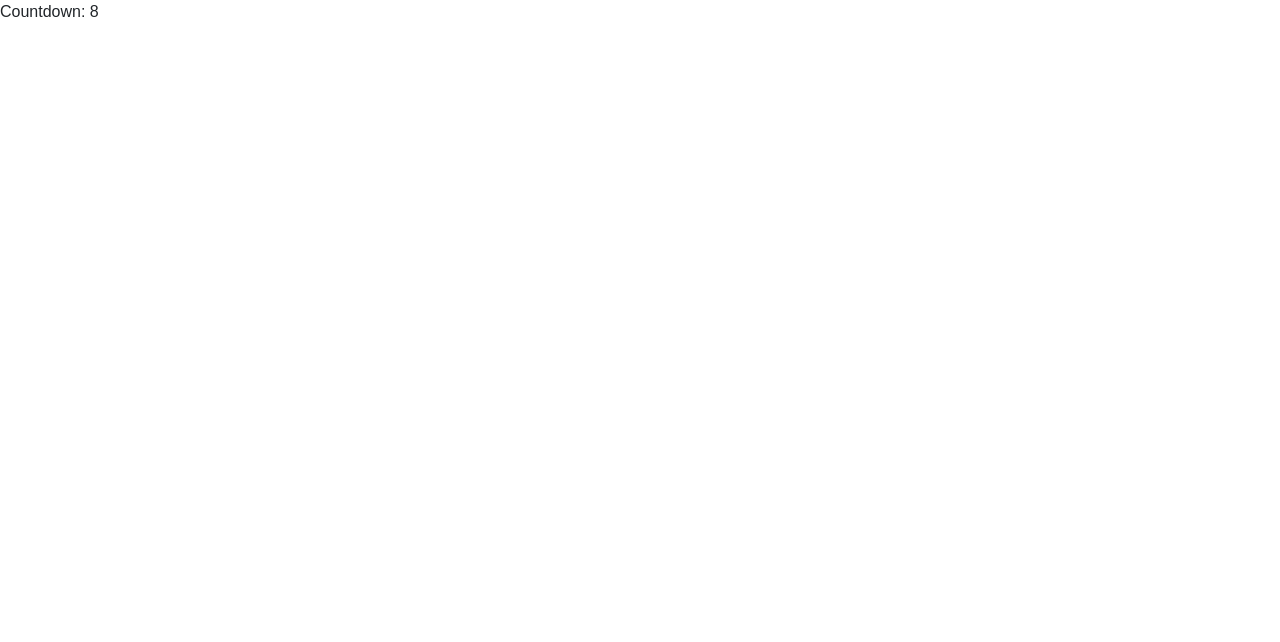
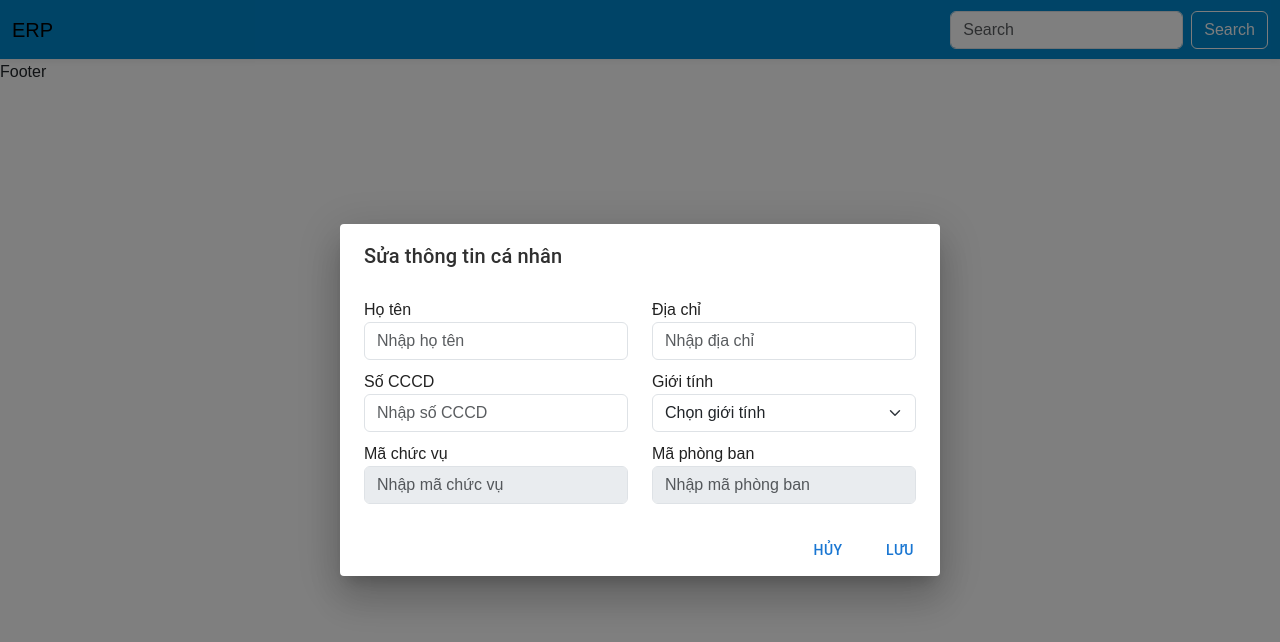
Before and after one commit to Duy011201/web-erp, a React (Vite) app: page /personal in a window 1280 px wide. Shown: the top 642 px of the page. Built offline with nearby package versions, Linux system fonts and the light colour scheme.

Commit message:
update page personal

```diff
--- a/src/App.jsx
+++ b/src/App.jsx
@@ -9,6 +9,7 @@ import Store from "./pages/store/Store";
 import Product from "./pages/product/Product";
 import Material from "./pages/material/Material";
 import WarehouseReceipt from "./pages/warehouse-receipt/WarehouseReceipt";
+import Personal from "./pages/personal/Personal";
 
 function App() {
   return (
@@ -21,6 +22,7 @@ function App() {
         <Route path="/store" element={<Store />} />
         <Route path="/product" element={<Product />} />
         <Route path="/material" element={<Material />} />
+        <Route path="/personal" element={<Personal />} />
         <Route path="/warehouse-receipt" element={<WarehouseReceipt />} />
         <Route path="*" element={<NoPage />} />
       </Routes>
--- /dev/null
+++ b/src/pages/personal/Personal.jsx
@@ -0,0 +1,229 @@
+import Button from "@mui/material/Button";
+import Dialog from "@mui/material/Dialog";
+import DialogActions from "@mui/material/DialogActions";
+import DialogContent from "@mui/material/DialogContent";
+import DialogTitle from "@mui/material/DialogTitle";
+import React, { useState, useEffect } from "react";
+import { DataGrid } from "@mui/x-data-grid";
+import dayjs from "dayjs";
+import { error, success, confirmDialog } from "../../common/sweetalert2.js";
+import { FontAwesomeIcon } from "@fortawesome/react-fontawesome";
+import isEmptyNullUndefined from "../../common/core.js";
+
+import Header from "../../components/header/Header.jsx";
+import Footer from "../../components/footer/Footer.jsx";
+import Loading from "../../components/loading/Loading.jsx";
+
+import "./style.scss";
+import { GET_USER_BY_ID, UPDATE_USER_BY_ID } from "../service.js";
+import setting from "../../setting.js";
+
+export default function Personal() {
+  const [loading, setLoading] = useState(false);
+  const [open, setOpen] = React.useState(false);
+  const [action, setAction] = React.useState("");
+  const [formData, setFormData] = useState({
+    id: "",
+    hoTen: "",
+    gioiTinh: "",
+    diaChi: "",
+    soCCCD: "",
+    maChucVu: "",
+    maPhongBan: "",
+  });
+
+  const handleInputChange = e => {
+    const { name, value } = e.target;
+    setFormData(prevData => ({
+      ...prevData,
+      [name]: value,
+    }));
+  };
+
+  const update = async () => {
+    setOpen(false);
+
+    if (isEmptyNullUndefined(formData.hoTen)) {
+      error("Bạn chưa nhập tên!");
+      return;
+    }
+
+    if (isEmptyNullUndefined(formData.gioiTinh)) {
+      error("Bạn chưa nhập giới tính!");
+      return;
+    }
+
+    if (isEmptyNullUndefined(formData.diaChi)) {
+      error("Bạn chưa nhập địa chỉ!");
+      return;
+    }
+
+    if (isEmptyNullUndefined(formData.soCCCD)) {
+      error("Bạn chưa nhập số CCCD!");
+      return;
+    }
+
+    if (isEmptyNullUndefined(formData.maChucVu)) {
+      error("Bạn chưa nhập mã chức vụ!");
+      return;
+    }
+
+    if (isEmptyNullUndefined(formData.maPhongBan)) {
+      error("Bạn chưa nhập mã phòng ban!");
+      return;
+    }
+
+    setLoading(true);
+    await UPDATE_USER_BY_ID(formData).then(res => {
+      setLoading(false);
+      if (res.status === setting.STATUS_CODE.OK) {
+        success(res.data.msg);
+        window.location = "/";
+      } else {
+        error(res.data.msg);
+      }
+    });
+  };
+
+  const handleDialog = async (status, action) => {
+    setAction(action);
+    setOpen(status);
+    if (status === setting.ACTION.CLOSE) {
+      window.location = "/";
+    }
+  };
+
+  async function getUserByID() {
+    try {
+      setLoading(true);
+      await GET_USER_BY_ID(JSON.parse(setting.USER_LOCAL).id).then(res => {
+        setLoading(false);
+        if (res.status === setting.STATUS_CODE.OK) {
+          setFormData(res.data.data[0]);
+        }
+      });
+    } catch (error) {
+      console.error("Error fetching data:", error);
+      setLoading(false);
+    }
+  }
+
+  useEffect(() => {
+    setLoading(true);
+    handleDialog(setting.ACTION.OPEN, "");
+    setTimeout(() => {
+      getUserByID();
+    }, 300);
+  }, []);
+
+  return (
+    <div className="container-fluid m-0 p-0 wrap-home bg-lazy">
+      {loading ? (
+        <Loading />
+      ) : (
+        <>
+          <Header />
+          <Dialog
+            open={open}
+            keepMounted
+            aria-describedby="alert-dialog-slide-description"
+          >
+            <DialogTitle>Sửa thông tin cá nhân</DialogTitle>
+            <DialogContent>
+              <div className="row">
+                <div className="form-group mt-10 col-md-6">
+                  <label htmlFor="hoTen">Họ tên</label>
+                  <input
+                    type="text"
+                    className="form-control"
+                    name="hoTen"
+                    value={formData.hoTen}
+                    placeholder="Nhập họ tên"
+                    onChange={handleInputChange}
+                    required
+                  />
+                </div>
+                <div className="form-group mt-10 col-md-6">
+                  <label htmlFor="diaChi">Địa chỉ</label>
+                  <input
+                    type="text"
+                    name="diaChi"
+                    value={formData.diaChi}
+                    onChange={handleInputChange}
+                    className="form-control"
+                    placeholder="Nhập địa chỉ"
+                    required
+                  />
+                </div>
+                <div className="form-group mt-10 col-md-6">
+                  <label htmlFor="soCCCD">Số CCCD</label>
+                  <input
+                    type="text"
+                    className="form-control"
+                    name="soCCCD"
+                    value={formData.soCCCD}
+                    placeholder="Nhập số CCCD"
+                    onChange={handleInputChange}
+                    required
+                  />
+                </div>
+                <div className="col-md-6 mt-10">
+                  <label htmlFor="gioiTinh">Giới tính</label>
+                  <select
+                    className="form-select"
+                    aria-label="Default select example"
+                    value={formData.gioiTinh}
+                    onChange={handleInputChange}
+                    name="gioiTinh"
+                  >
+                    <option value="">Chọn giới tính</option>
+                    {Object.values(setting.GENDER_STATUS).map(e => (
+                      <option key={e.code} value={e.code}>
+                        {e.name}
+                      </option>
+                    ))}
+                  </select>
+                </div>
+                <div className="form-group mt-10 col-md-6">
+                  <label htmlFor="maChucVu">Mã chức vụ</label>
+                  <input
+                    type="text"
+                    name="maChucVu"
+                    value={formData.maChucVu}
+                    onChange={handleInputChange}
+                    className="form-control"
+                    placeholder="Nhập mã chức vụ"
+                    disabled
+                    required
+                  />
+                </div>
+                <div className="form-group mt-10 col-md-6">
+                  <label htmlFor="maPhongBan">Mã phòng ban</label>
+                  <input
+                    type="text"
+                    name="maPhongBan"
+                    value={formData.maPhongBan}
+                    onChange={handleInputChange}
+                    className="form-control"
+                    placeholder="Nhập mã phòng ban"
+                    disabled
+                    required
+                  />
+                </div>
+              </div>
+            </DialogContent>
+            <DialogActions>
+              <Button
+                onClick={() => handleDialog(setting.ACTION.CLOSE, "", {})}
+              >
+                Hủy
+              </Button>
+              <Button onClick={() => update()}>Lưu</Button>
+            </DialogActions>
+          </Dialog>
+          <Footer />
+        </>
+      )}
+    </div>
+  );
+}
--- /dev/null
+++ b/src/pages/personal/style.scss
@@ -0,0 +1,8 @@
+.title-page {
+  border-left: 5px solid var(--bg-primary);
+}
+
+p {
+  margin-top: 0 !important;
+  margin-bottom: 0 !important;
+}
--- a/src/pages/service.js
+++ b/src/pages/service.js
@@ -182,3 +182,14 @@ export const CREATE_REGISTER = user => {
 export const UPDATE_PASSWORD = user => {
   return axios.post(setting.BASE_URL + setting.URL_API.UPDATE_PASSWORD, user);
 };
+
+// User
+export const UPDATE_USER_BY_ID = user => {
+  return axios.post(setting.BASE_URL + setting.URL_API.UPDATE_USER_BY_ID, user);
+};
+
+export const GET_USER_BY_ID = id => {
+  return axios.post(
+    `${setting.BASE_URL}${setting.URL_API.GET_USER_BY_ID}?id=${id}`
+  );
+};
--- a/src/setting.js
+++ b/src/setting.js
@@ -54,6 +54,9 @@ const URL_API = {
   REGISTER: "/auth/register",
   CREATE_REGISTER: "/auth/create-register",
   UPDATE_PASSWORD: "/auth/update-password",
+
+  UPDATE_USER_BY_ID: "/user/update",
+  GET_USER_BY_ID: "/user",
 };
 
 const ACTION = {
@@ -68,6 +71,11 @@ const STORE_STATUS = {
   EMPTY: { code: "EMPTY", name: "Trống" },
   FULL: { code: "FULL", name: "Đã đầy" },
   IN_USE: { code: "IN_USE", name: "Đang sử dụng" },
+};
+
+const GENDER_STATUS = {
+  MALE: { code: "MALE", name: "Nam" },
+  FA_MALE: { code: "FA_MALE", name: "Nữ" },
 };
 
 const STORE_TYPE = {
@@ -138,6 +146,7 @@ const setting = Object.freeze({
   STORE_STATUS,
   STORE_TYPE,
   WAREHOUSE_RECEIPT_DETAIL_STATUS,
+  GENDER_STATUS,
 });
 
 export default setting;
```
